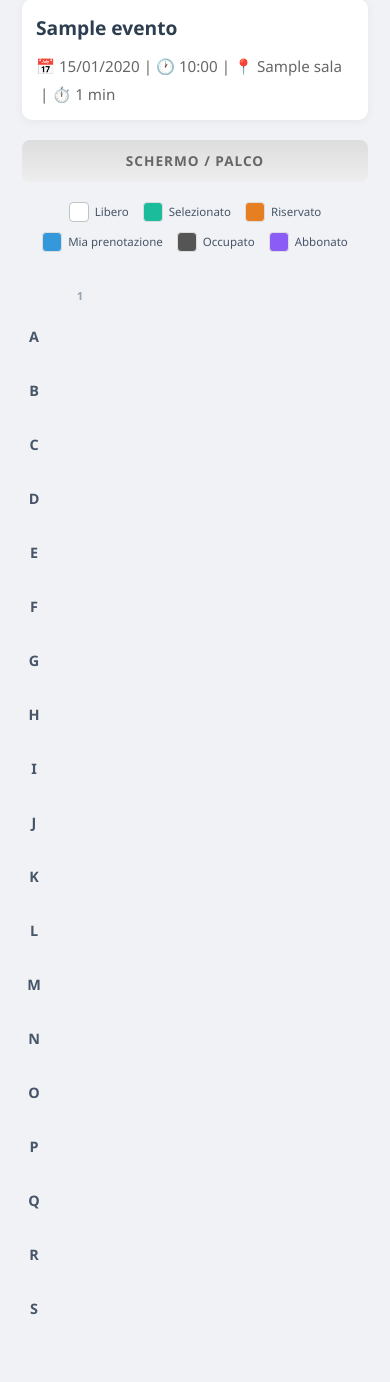
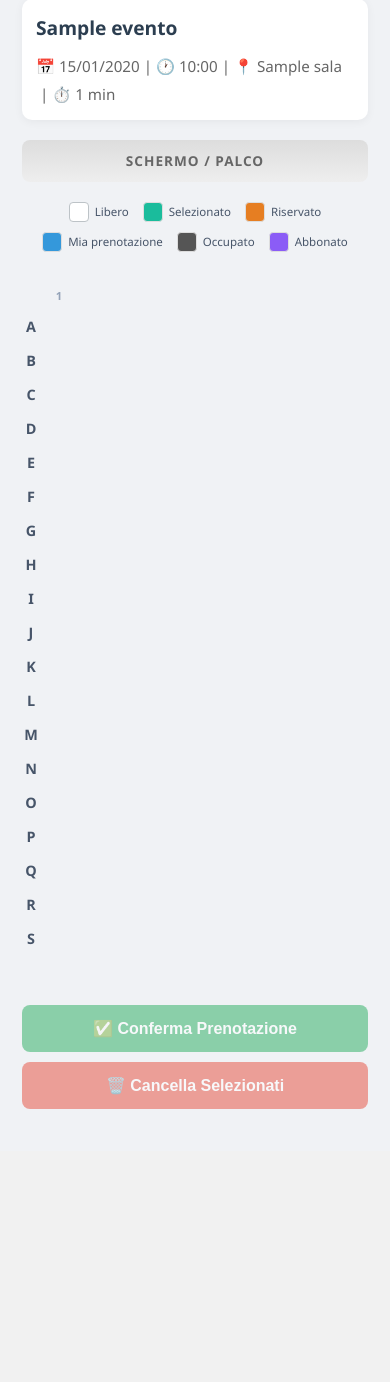
Before and after one commit to lucfio68/event_booking_app, a Flask app: template templates/booking.html in a window 390 px wide; the page is wider, and only the part inside the window is pictured. Shown: the part 191-1573 px from the top of that part. After the commit the page ends 1300 px from the top of that part, so only its background shows below. Run offline with Flask 3, Linux system fonts and the light colour scheme; the template is opened without the code that fills it: values that come from a table or form of the project are taken from there, others are empty; a user stored in the database is signed in; tables that the repository leaves empty hold one stand-in row (values such as "Sample post").

Commit message:
v1.8.0 Fase D - Step.1.2

```diff
--- a/templates/booking.html
+++ b/templates/booking.html
@@ -3,42 +3,85 @@
 
 {% block content %}
 <style>
+    /* ============================================================
+       DIMENSIONI GRIGLIA — TUTTE IN CSS (no JS)
+       I breakpoint riducono progressivamente posti, gap e corridoi,
+       così anche con lo zoom da smartphone la griglia resta interamente
+       visibile o scorrevole, MAI tagliata a destra.
+       ============================================================ */
     :root {
-        --seat: 50px;           /* dimensione posto, ricalcolata via JS */
-        --seat-gap: 8px;        /* gap tra posti, ricalcolata via JS */
-        --corr-w: 20px;         /* larghezza corridoio verticale */
+        --seat: 46px;           /* dimensione posto (desktop) */
+        --seat-gap: 8px;        /* gap tra posti */
+        --corr-w: 18px;         /* larghezza corridoio verticale */
         --corr-h: 24px;         /* altezza corridoio orizzontale */
+        --row-label-w: 26px;    /* larghezza etichetta fila */
     }
 
-    .booking-container { max-width: 900px; margin: 0 auto; padding: 20px; }
+    @media (max-width: 768px) {
+        :root {
+            --seat: 36px;
+            --seat-gap: 6px;
+            --corr-w: 14px;
+            --corr-h: 20px;
+            --row-label-w: 22px;
+        }
+    }
+    @media (max-width: 480px) {
+        :root {
+            --seat: 30px;
+            --seat-gap: 4px;
+            --corr-w: 10px;
+            --corr-h: 16px;
+            --row-label-w: 18px;
+        }
+    }
+    @media (max-width: 360px) {
+        :root {
+            --seat: 24px;
+            --seat-gap: 3px;
+            --corr-w: 8px;
+            --corr-h: 12px;
+            --row-label-w: 16px;
+        }
+    }
+
+    .booking-container { max-width: 900px; margin: 0 auto; padding: 20px; box-sizing: border-box; }
+    .booking-container * { box-sizing: border-box; }
     .event-header { background: white; padding: 20px; border-radius: 12px; margin-bottom: 20px; box-shadow: 0 2px 10px rgba(0,0,0,0.05); }
     .event-header h2 { color: #2c3e50; margin-bottom: 10px; }
     .event-meta { color: #666; font-size: 0.95em; display: flex; flex-wrap: wrap; gap: 4px 0; }
 
-    /* ===== SCROLL ORIZZONTALE DELLA GRIGLIA ===== */
+    /* ===== SCROLL ORIZZONTALE DELLA GRIGLIA =====
+       Il contenitore scrolla; la griglia e' inline-block quindi larga
+       esattamente quanto il suo contenuto: mai compressa, mai tagliata. */
     .seats-scroll {
         overflow-x: auto;
         overflow-y: hidden;
         -webkit-overflow-scrolling: touch;
         padding-bottom: 8px;
+        width: 100%;
         scrollbar-width: thin;
     }
     .seats-scroll::-webkit-scrollbar { height: 8px; }
     .seats-scroll::-webkit-scrollbar-thumb { background: #cbd5e1; border-radius: 4px; }
 
-    .seats-grid { display: inline-block; margin: 20px 0; white-space: nowrap; }
+    .seats-grid { display: inline-block; margin: 20px 0; white-space: nowrap; max-width: none; }
 
-    .seat-row { display: flex; align-items: center; margin-bottom: 4px; }
+    /* Righe in flex con GAP: nessun margin-right sui singoli posti,
+       quindi la larghezza reale coincide sempre con quella prevista
+       e il bordo destro non viene mai tagliato. */
+    .seat-row { display: flex; align-items: center; gap: var(--seat-gap); margin-bottom: var(--seat-gap); }
     .row-label {
-        width: 24px; min-width: 24px;
+        width: var(--row-label-w); min-width: var(--row-label-w);
         text-align: center; font-weight: bold; color: #475569; font-size: 0.9em;
-        margin-right: var(--seat-gap);
     }
+
+    /* Numeri di colonna in testata: stesso flex/gap delle righe posti */
+    .col-num { width: var(--seat); min-width: var(--seat); text-align: center; font-size: 0.7em; color: #94a3b8; font-weight: 600; }
 
     .seat {
         width: var(--seat); height: var(--seat);
         min-width: var(--seat); min-height: var(--seat);
-        margin-right: var(--seat-gap);
         border-radius: 8px;
         display: flex; flex-direction: column;
         align-items: center; justify-content: center;
@@ -48,9 +91,12 @@
         border: 2px solid transparent;
         user-select: none;
         position: relative;
-        box-sizing: border-box;
         overflow: hidden;
+        flex-shrink: 0;
     }
+
+    /* Placeholder per celle mancanti (stessa dimensione di un posto) */
+    .seat-placeholder { width: var(--seat); min-width: var(--seat); height: var(--seat); flex-shrink: 0; }
 
     .legend { display: flex; gap: 20px; margin: 15px 0; flex-wrap: wrap; justify-content: center; }
     .legend-item { display: flex; align-items: center; gap: 6px; font-size: 0.9em; }
@@ -120,9 +166,9 @@
     .btn-cancel { background: #95a5a6; color: white; padding: 10px 20px; border-radius: 6px; border: none; cursor: pointer; }
     .btn-confirm { background: #3498db; color: white; padding: 10px 20px; border-radius: 6px; border: none; cursor: pointer; }
 
-    /* Corridoi */
-    .corridoio-col { width: var(--corr-w); height: var(--seat); display: flex; align-items: center; justify-content: center; }
-    .corridoio-row { width: 100%; height: var(--corr-h); display: flex; align-items: center; justify-content: center; margin: 4px 0; }
+    /* Corridoi (flex item dentro le righe: nessun margine, gestiti dal gap) */
+    .corridoio-col { width: var(--corr-w); min-width: var(--corr-w); height: var(--seat); display: flex; align-items: center; justify-content: center; flex-shrink: 0; }
+    .corridoio-row { width: 100%; height: var(--corr-h); display: flex; align-items: center; justify-content: center; margin: var(--seat-gap) 0; }
 
     /* ===== MEDIA QUERY MOBILE ===== */
     @media (max-width: 480px) {
@@ -213,8 +259,6 @@
 let selectedSeats = [];
 let selectedToDelete = [];
 let azioneCorrente = null;
-let _colsAttuali = 0;
-let _corrColCount = 0;
 
 function parseCorridoi(str) {
     if (!str || str === '') return [];
@@ -222,30 +266,10 @@
     return str.split(',').map(function(x) { return parseInt(x.trim(), 10); }).filter(function(x) { return !isNaN(x); });
 }
 
-/* Calcola la dimensione dei posti in base allo spazio disponibile:
-   se la griglia entra nel container i posti restano grandi (max 50px),
-   altrimenti si riducono (min 28px) e la griglia diventa scorrevole in orizzontale. */
-function aggiornaDimensioniPosti(colonne, nCorridoioCol) {
-    const container = document.getElementById('seats-container');
-    const scroll = container.closest('.seats-scroll');
-    const disponibile = scroll.clientWidth || window.innerWidth - 40;
-
-    const labelRiga = 24;
-    const gap = disponibile < 480 ? 4 : 8;
-    const slotTotali = colonne + nCorridoioCol * 0.4;
-    const margine = labelRiga + 10;
-
-    let seat = Math.floor((disponibile - margine - gap * colonne) / slotTotali);
-    seat = Math.max(28, Math.min(50, seat));
-
-    container.style.setProperty('--seat', seat + 'px');
-    container.style.setProperty('--seat-gap', gap + 'px');
-    container.style.setProperty('--corr-w', Math.max(12, seat * 0.4) + 'px');
-}
-
-window.addEventListener('resize', function() {
-    if (_colsAttuali > 0) aggiornaDimensioniPosti(_colsAttuali, _corrColCount);
-});
+/* Le dimensioni della griglia sono gestite interamente dal CSS inline
+   (variabili --seat / --seat-gap / --corr-w con media query).
+   Qui NON si fa alcun calcolo dimensionale: così lo zoom da smartphone
+   non puo' mai tagliare il bordo destro della griglia. */
 
 function loadSeats() {
     fetch(`/api/seats/${EVENTO_ID}`)
@@ -263,22 +287,18 @@
 
     const colonne = Math.max(...posti.map(p => p.colonna));
     const file = Math.max(...posti.map(p => p.fila.charCodeAt(0) - 64));
-    _colsAttuali = colonne;
-    _corrColCount = corrCol.length;
-
-    aggiornaDimensioniPosti(colonne, corrCol.length);
 
     const postoMap = {};
     posti.forEach(p => { postoMap[p.fila + '-' + p.colonna] = p; });
 
     let html = '';
 
-    // Header numeri colonna (scompare su posti piccoli per non sprecare spazio)
+    // Header numeri colonna (stesso flex/gap delle righe posti -> allineamento perfetto)
     html += `<div class="seat-row" style="margin-bottom:6px;">
         <div class="row-label"></div>`;
     for (let c = 1; c <= colonne; c++) {
-        html += `<div style="width:var(--seat); margin-right:var(--seat-gap); text-align:center; font-size:0.7em; color:#94a3b8; font-weight:600;">${c}</div>`;
-        if (corrCol.includes(c)) html += `<div style="width:var(--corr-w);"></div>`;
+        html += `<div class="col-num">${c}</div>`;
+        if (corrCol.includes(c)) html += `<div class="corridoio-col"></div>`;
     }
     html += `</div>`;
 
@@ -291,8 +311,8 @@
         for (let c = 1; c <= colonne; c++) {
             const p = postoMap[filaLettera + '-' + c];
             if (!p) {
-                html += `<div style="width:var(--seat); height:var(--seat); margin-right:var(--seat-gap);"></div>`;
-                if (corrCol.includes(c)) html += `<div style="width:var(--corr-w);"></div>`;
+                html += `<div class="seat-placeholder"></div>`;
+                if (corrCol.includes(c)) html += `<div class="corridoio-col"></div>`;
                 continue;
             }
 
```
